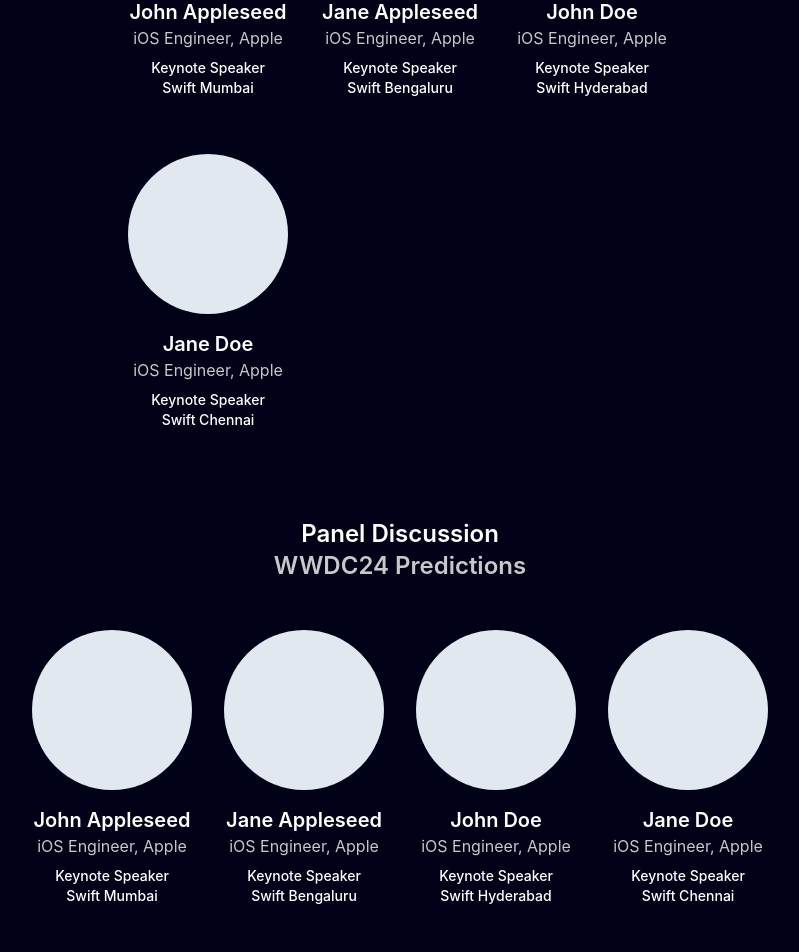
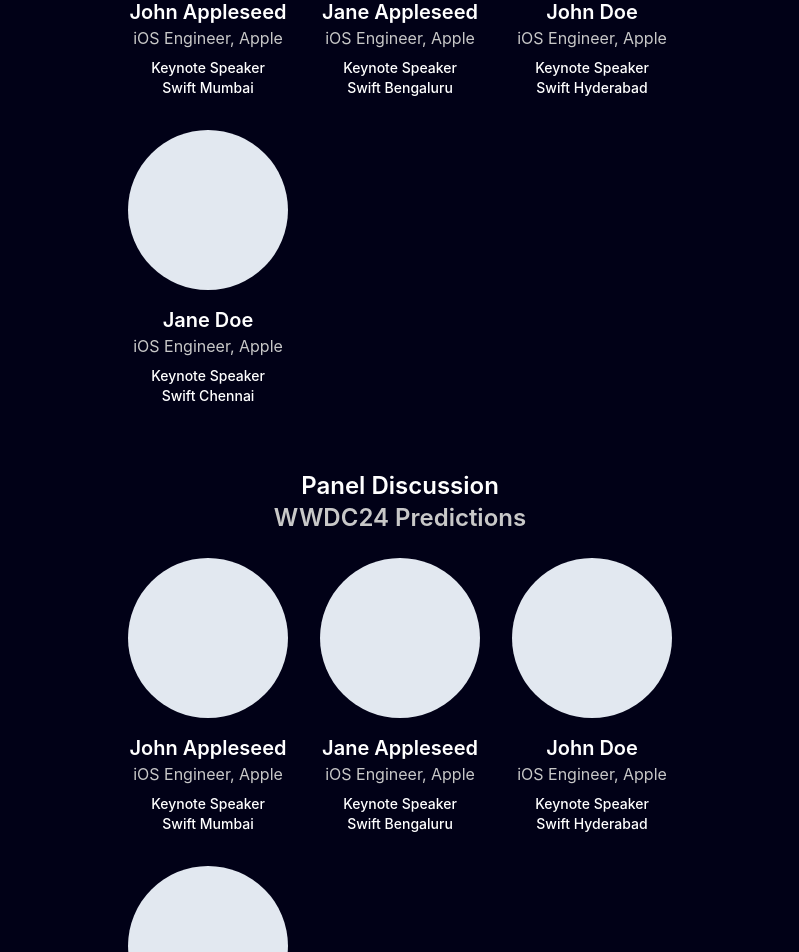
Before and after one commit to WatchPartyAroundIndia/watchpartyaroundindia.github.io, a React (Vite) app: page / in a window 1280 px wide. Shown: the part 960-1912 px from the top of the page, without its empty margins (240-1039 px from the left). Built offline with nearby package versions, Linux system fonts and the light colour scheme; a web font is replaced by a local one.

Commit message:
responsive design for speakers & panel discussion

```diff
--- a/src/components/PanelDiscussion.tsx
+++ b/src/components/PanelDiscussion.tsx
@@ -29,15 +29,12 @@ const PanelDiscussion = () => {
   return (
     <div className='flex flex-col justify-center mt-10 mb-16'>
       <h5 className='text-2xl text-center font-semibold'>Panel Discussion</h5>
-      <h5 className='text-2xl text-center text-grayGradientText font-semibold mb-12'>
+      <h5 className='text-2xl text-center text-grayGradientText font-semibold mb-6'>
         WWDC24 Predictions
       </h5>
-      <div className='flex items-center mx-auto max-w-fit'>
+      <div className='grid grid-cols-1 md:grid-cols-2 lg:grid-cols-3 items-center justify-items-center mx-auto gap-8'>
         {listOfSpeakers.map((speaker) => (
-          <div
-            key={speaker.id}
-            className='flex flex-col items-center justify-center mx-4'
-          >
+          <div key={speaker.id} className='flex flex-col items-center'>
             <div className='w-40 h-40 rounded-full bg-slate-200 mb-4' />
             <p className='font-semibold text-xl'>{speaker.name}</p>
             <p className='text-base mb-2 text-grayGradientText'>
--- a/src/components/Speakers.tsx
+++ b/src/components/Speakers.tsx
@@ -31,7 +31,7 @@ const Speakers = () => {
       <h5 className='text-2xl text-center font-semibold mb-6'>Our Speakers</h5>
       <div className='grid grid-cols-1 md:grid-cols-2 lg:grid-cols-3 items-center justify-items-center mx-auto gap-8'>
         {listOfSpeakers.map((speaker) => (
-          <div key={speaker.id} className='flex flex-col items-center mb-6'>
+          <div key={speaker.id} className='flex flex-col items-center'>
             <div className='w-40 h-40 rounded-full bg-slate-200 mb-4' />
             <p className='font-semibold text-xl'>{speaker.name}</p>
             <p className='text-base mb-2 text-grayGradientText'>
```
